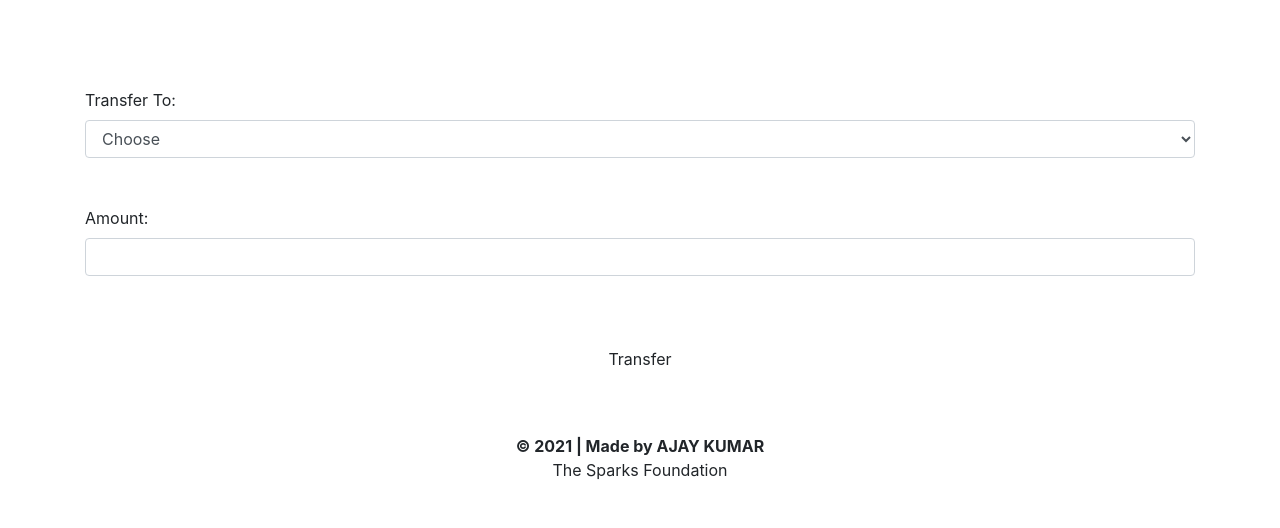
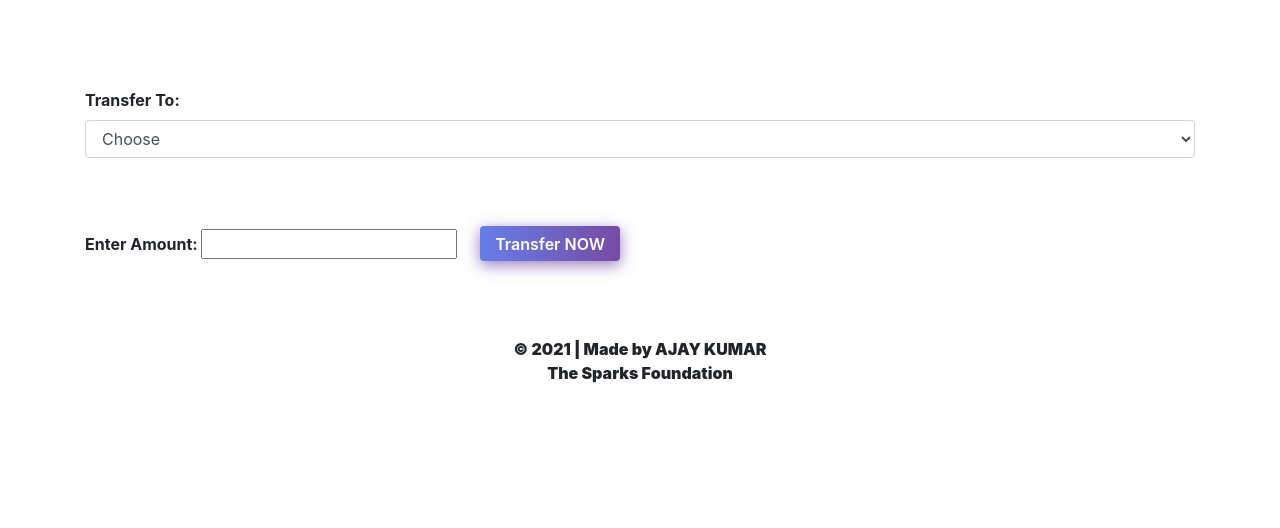
Before and after one commit to AJAYKR00KJ/Banking_System, a PHP site: page /transact.php?id=1 in a window 1280 px wide. Shown: the part 272-800 px from the top of the page. Run offline with PHP 8.4, Linux system fonts and the light colour scheme; data that the repository does not hold is empty.

Commit message:
updated project

```diff
--- a/createuser.php
+++ b/createuser.php
@@ -33,7 +33,7 @@
     $result=mysqli_query($conn,$sql);
     if($result){
                echo "<script> alert('Hurray! User created');
-                               window.location='transfermoney.php';
+                               window.location='transaction.php';
                      </script>";
 
     }
--- a/transact.php
+++ b/transact.php
@@ -101,7 +101,7 @@
   include 'header.php';
   ?>
 
-	<div class="container">
+<div class="container">
         <h2 class="text-center pt-4">Transaction</h2>
             <?php
                 include 'config/dbconfig.php';
@@ -114,7 +114,8 @@
                 }
                 $rows=mysqli_fetch_assoc($result);
             ?>
-            <form method="post" name="tcredit" class="tabletext" ><br>
+    <form method="post" name="tcredit" class="tabletext" >
+        <br>
         <div>
             <table class="table table-striped table-condensed table-bordered">
                 <tr>
@@ -132,7 +133,7 @@
             </table>
         </div>
         <br><br><br>
-        <label>Transfer To:</label>
+        <label><b>Transfer To:</b></label>
         <select name="to" class="form-control" required>
             <option value="" disabled selected>Choose</option>
             <?php
@@ -155,26 +156,20 @@
             <?php
                 }
             ?>
-            <div>
         </select>
         <br>
         <br>
-            <label>Amount:</label>
-            <input type="number" class="form-control" name="amount" required>
-            <br><br>
-                <div class="text-center" >
-            <button class="btn mt-3" name="submit" type="submit" id="myBtn">Transfer</button>
-            </div>
-        </form>
-    </div>
+            <label><b>Enter Amount:<b></label>
+            <input type="number" name="amount" required>
+            <button name="submit" type="submit" id="myBtn" style="width:140px;height:35px;border-radius: 4px;" class="btn-hover color-3">Transfer NOW</button>
 
-    <?php
+    </form>
+</div>
+
+<?php
   include 'footer.php';
-  ?>
+?>
 
-      <script>
-  AOS.init();
-</script>
   <script src="https://code.jquery.com/jquery-3.5.1.slim.min.js" integrity="sha384-DfXdz2htPH0lsSSs5nCTpuj/zy4C+OGpamoFVy38MVBnE+IbbVYUew+OrCXaRkfj" crossorigin="anonymous"></script>
 <script src="https://cdn.jsdelivr.net/npm/bootstrap@4.5.3/dist/js/bootstrap.bundle.min.js" integrity="sha384-ho+j7jyWK8fNQe+A12Hb8AhRq26LrZ/JpcUGGOn+Y7RsweNrtN/tE3MoK7ZeZDyx" crossorigin="anonymous"></script>
   </body>
```
